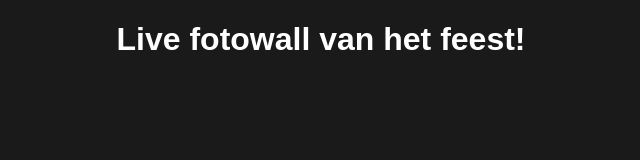
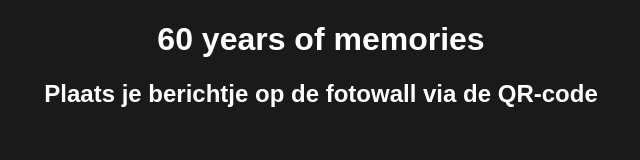
Before and after one commit to BrechtVandenheede/lily60, a website: page display.html in a window 1280 px wide. Shown: the whole page, without its empty margins (319-959 px from the left). Drawn offline with nearby package versions, Linux system fonts and the light colour scheme.

Commit message:
Update display.html

```diff
--- a/display.html
+++ b/display.html
@@ -13,10 +13,12 @@
     </style>
 </head>
 <body>
-    <h1>Live fotowall van het feest!</h1>
+    <h1>60 years of memories</h1>
+    <h2>Plaats je berichtje op de fotowall via de QR-code</h2>
     <div id="message-grid" class="message-grid">
         </div>
     <script src="https://cdn.jsdelivr.net/npm/@supabase/supabase-js@2"></script>
     <script src="display.js"></script>
 </body>
+
 </html>
```
